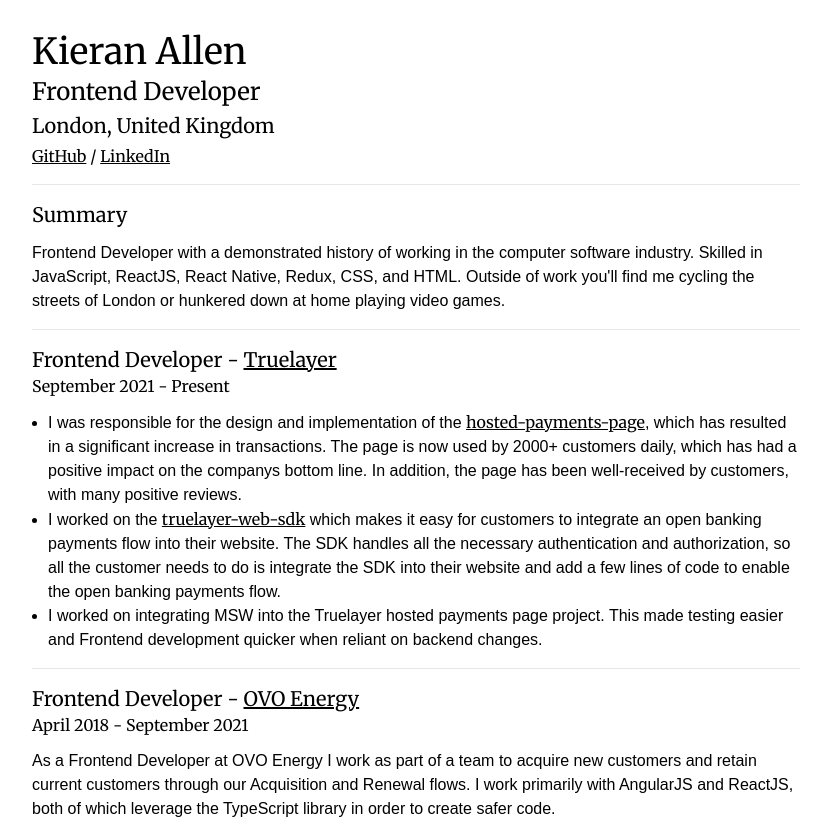
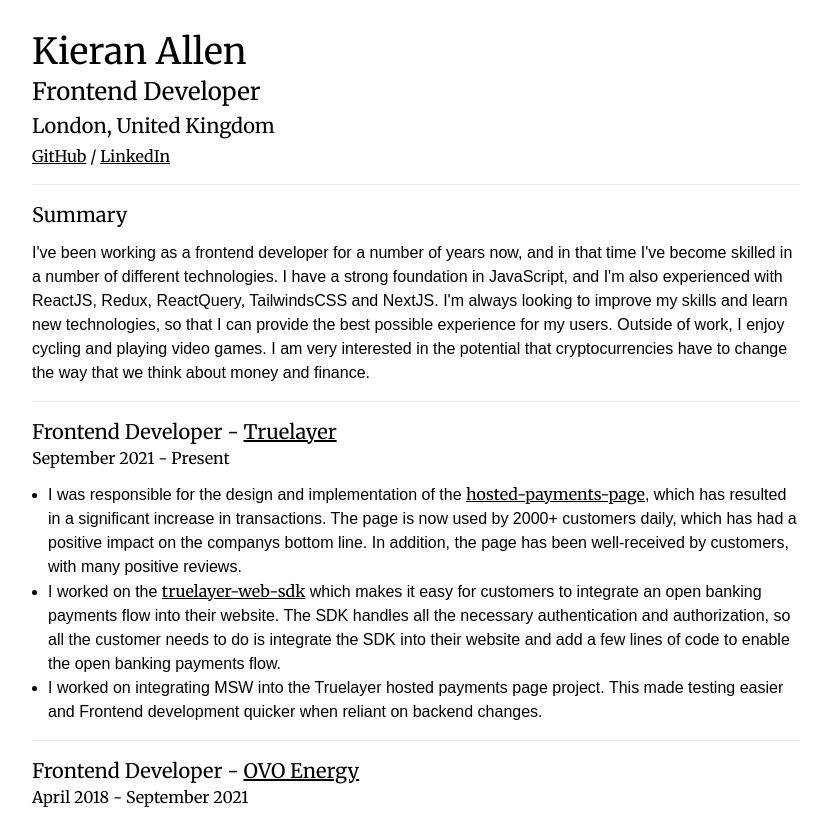
Before and after one commit to kieran-allen/kieranallen.me, a Next.js app: page / in a window 1280 px wide. Shown: the top 819 px of the page, without its empty margins (224-1052 px from the left). Built offline with nearby package versions, Linux system fonts and the light colour scheme.

Commit message:
update summary

```diff
--- a/components/Summary.tsx
+++ b/components/Summary.tsx
@@ -5,10 +5,15 @@
         <h3>Summary</h3>
       </header>
       <p>
-        Frontend Developer with a demonstrated history of working in the
-        computer software industry. Skilled in JavaScript, ReactJS, React
-        Native, Redux, CSS, and HTML. Outside of work you&apos;ll find me cycling the
-        streets of London or hunkered down at home playing video games.
+        I&apos;ve been working as a frontend developer for a number of years
+        now, and in that time I&apos;ve become skilled in a number of different
+        technologies. I have a strong foundation in JavaScript, and I&apos;m
+        also experienced with ReactJS, Redux, ReactQuery, TailwindsCSS and
+        NextJS. I&apos;m always looking to improve my skills and learn new
+        technologies, so that I can provide the best possible experience for my
+        users. Outside of work, I enjoy cycling and playing video games. I am
+        very interested in the potential that cryptocurrencies have to change
+        the way that we think about money and finance.
       </p>
     </section>
   );
```
